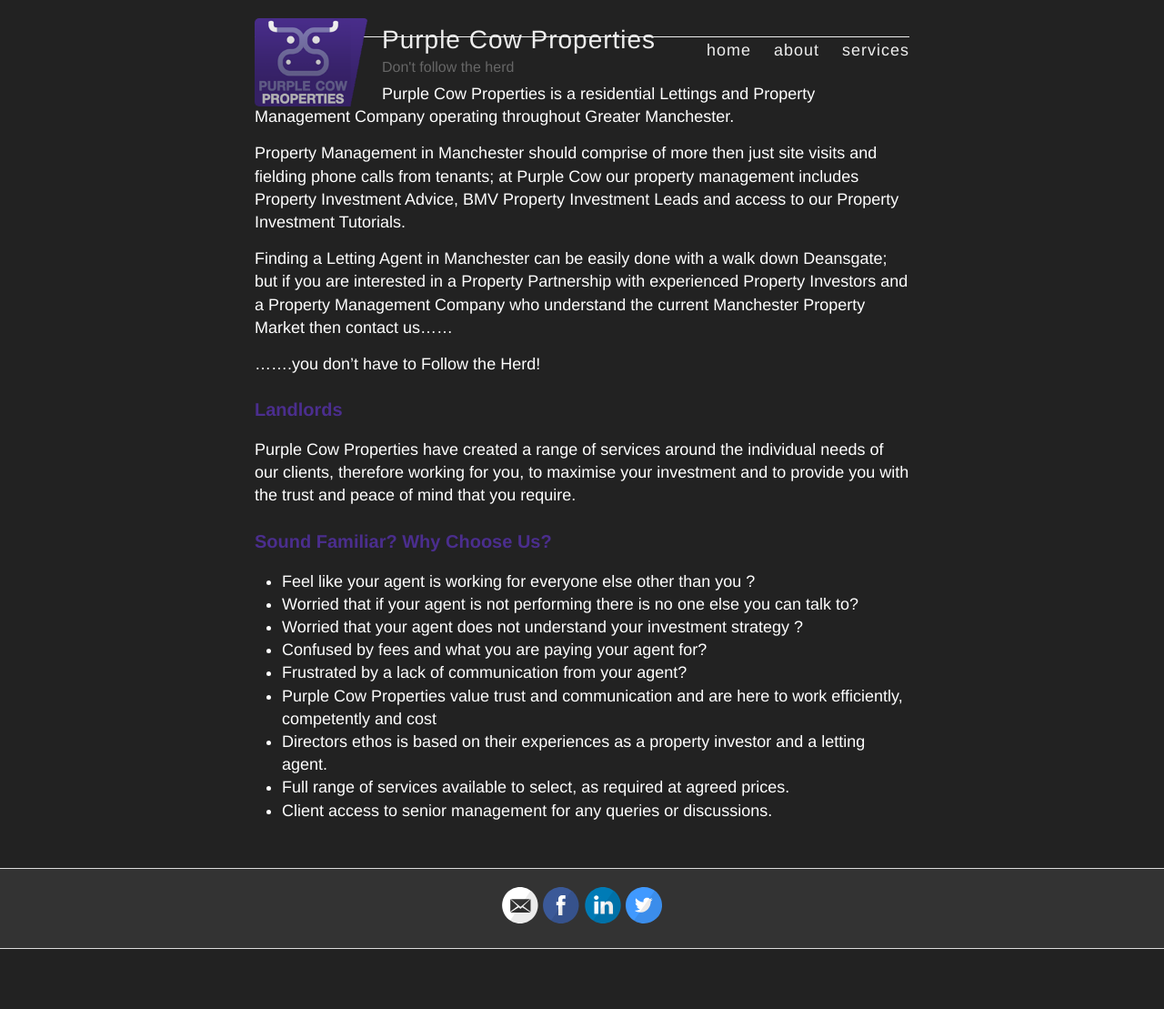
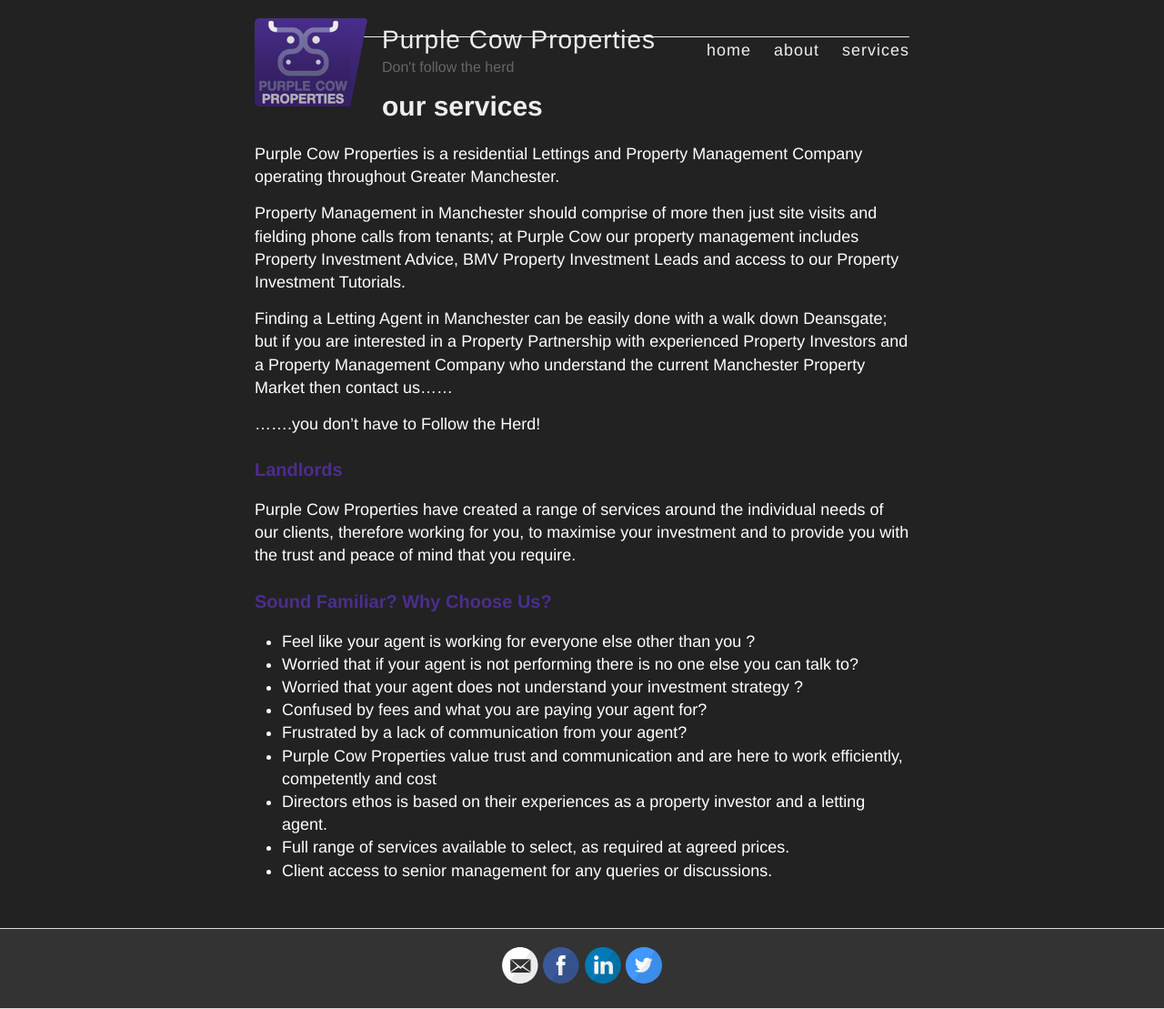
Before and after one commit to idiotandrobot/purplecowproperties.co.uk, a Jekyll site: the page built from services.md, in a window 1280 px wide. Shown: the whole page at 91% size. Built offline with Jekyll 4.4.1, drawn with Linux system fonts in a browser that asks for light colours; before the commit the page ends 1043 px from its top, so only the background shows below that.

Commit message:
Reapply page titles

```diff
--- a/services.md
+++ b/services.md
@@ -1,5 +1,6 @@
 ---
 layout: page
+title: our services
 permalink: /services/
 ---
 Purple Cow Properties is a residential Lettings and Property Management Company operating throughout Greater Manchester.
```
Also changed, not shown: about.md (+1 -0 lines).
